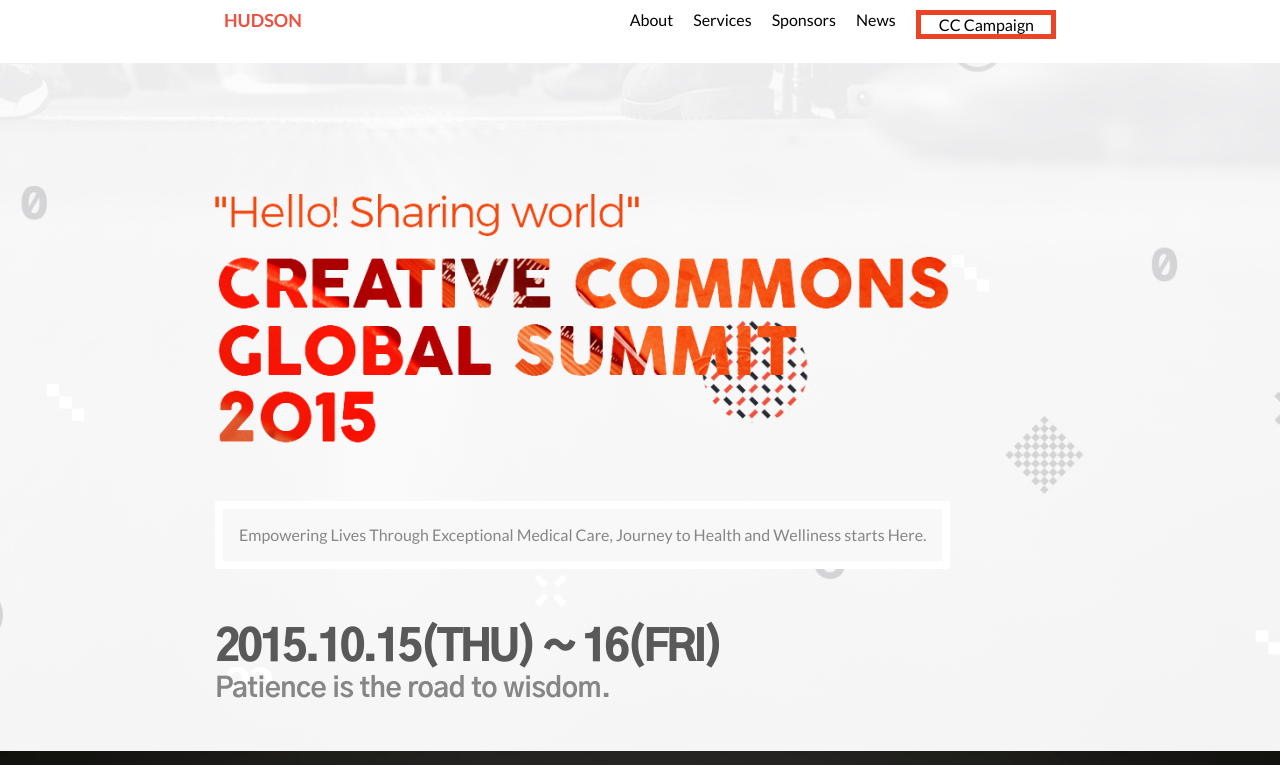
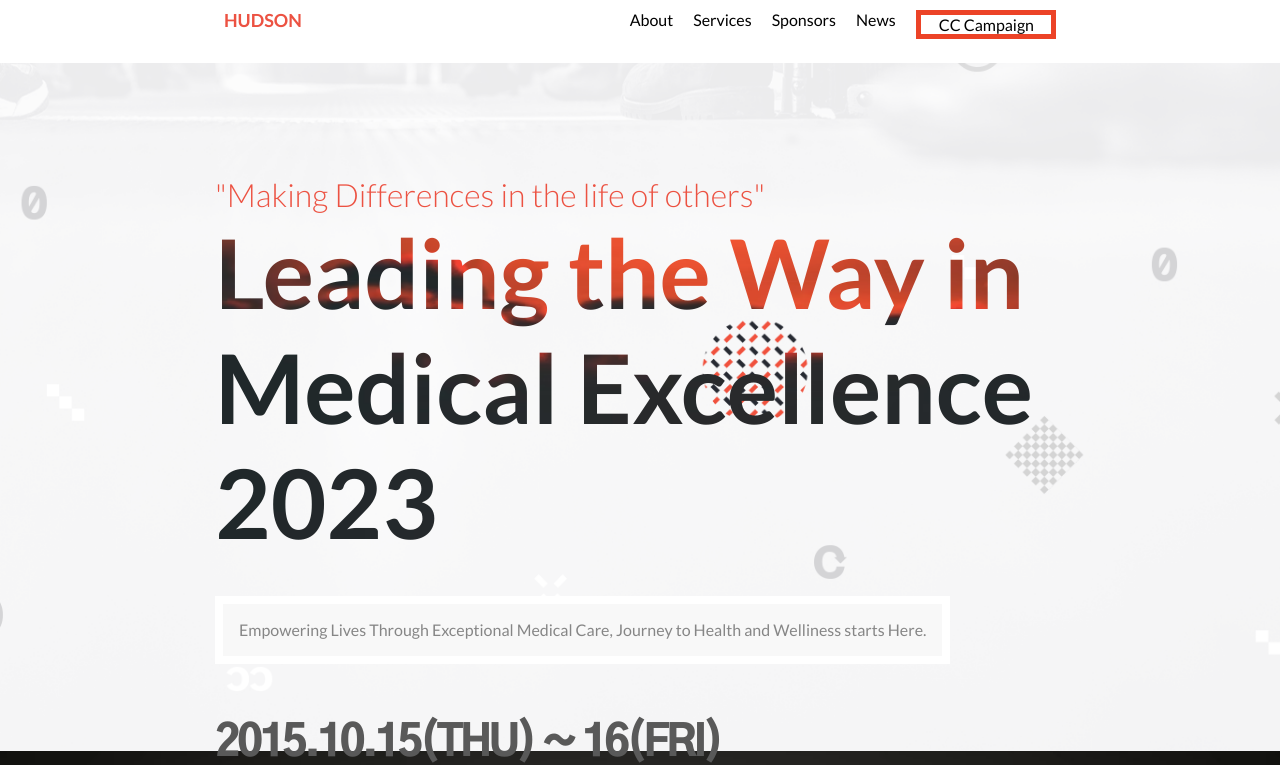
Before and after one commit to brighton0102/HTML-CSS-JavaScript-Capstone-Project, a website: page index.html in a window 1280 px wide. Shown: the part 49-814 px from the top of the page. Drawn offline with Linux system fonts and the light colour scheme.

Commit message:
Add background image to the heading

```diff
--- a/about.css
+++ b/about.css
@@ -444,7 +444,8 @@
   .logo-summit h3 {
     text-align: center;
     margin: 2rem;
-    font-weight: 400;
+    font-weight: 700;
+    font-size: 30px;
   }
 
   .logo-summit h3::after {
@@ -497,7 +498,8 @@
   .history h3 {
     text-align: center;
     margin: 2rem;
-    font-weight: 400;
+    font-weight: 700;
+    font-size: 30px;
   }
 
   .history h3::after {
--- a/index.html
+++ b/index.html
@@ -41,11 +41,8 @@
         </header>
 
         <div class="heading">
-            <div class="theme">
-                <img src="images/base/theme.png" alt="">
-            </div>
-            <p class="title">Making Differences in the life of others</p>
-            <h1>Leading the Way in Medical Excellence</h1>
+            <p class="title">"Making Differences in the life of others"</p>
+            <h1>Leading the Way in <br> Medical Excellence <br> 2023</h1>
             <p class="description">
                 Empowering Lives Through Exceptional Medical Care,
                 Journey to Health and Welliness starts Here.
--- a/style.css
+++ b/style.css
@@ -94,10 +94,6 @@
   font-weight: 900;
   line-height: 0px; /* 0% */
   letter-spacing: -1.6px;
-}
-
-.theme {
-  display: none;
 }
 
 .title {
@@ -355,11 +351,16 @@
   }
 
   .title {
-    display: none;
+    font-size: 2rem;
   }
 
   .heading h1 {
-    display: none;
+    font-size: 6rem;
+    background-image: url(images/base/sunset.avif);
+    background-size: cover;
+    background-clip: text;
+    -webkit-background-clip: text;
+    color: transparent;
   }
 
   .heading h2 {
@@ -371,10 +372,6 @@
     line-height: 0px; /* 0% */
     letter-spacing: -3.399px;
     margin-bottom: 40px;
-  }
-
-  .theme {
-    display: block;
   }
 
   .second-title {
```
Also changed, not shown: about.html (+1 -1 lines), package.json (added, +23 -0 lines), images/base/forest.avif (added), images/base/oneway.avif (added), images/base/sunset.avif (added), 1 other file.
